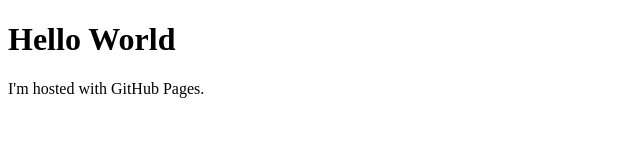
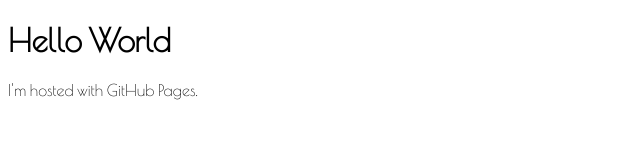
Before and after one commit to fadsel/fadsel.github.io, a plain HTML site: page index.html in a window 1280 px wide. Shown: the whole page, without its empty margins (0-640 px from the left). Drawn offline with nearby package versions, Linux system fonts and the light colour scheme.

Commit message:
New font

```diff
--- a/index.html
+++ b/index.html
@@ -1,6 +1,15 @@
 <!DOCTYPE html>
 <html>
-<body>
+    <head>
+    <title>Fadsel Lab</title>
+    <link href='https://fonts.googleapis.com/css?family=Poiret+One' rel='stylesheet' type='text/css'>
+    <style>
+        *{
+        font-family: 'Poiret One', cursive;
+        }
+    </style>
+    </head>
+    <body>
 <h1>Hello World</h1>
 <p>I'm hosted with GitHub Pages.</p>
 </body>
```
Also changed, not shown: img/logo.png (added).
